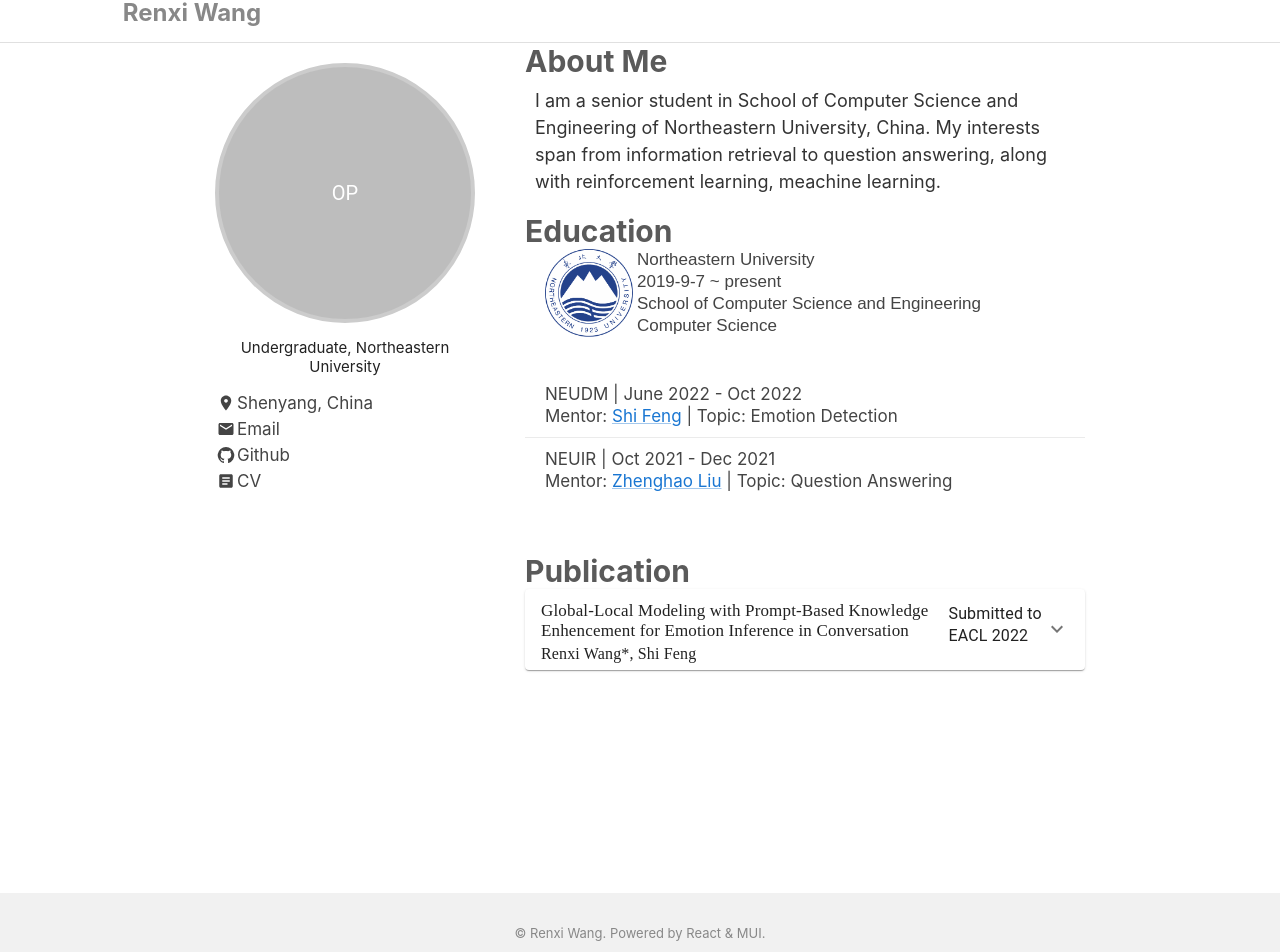
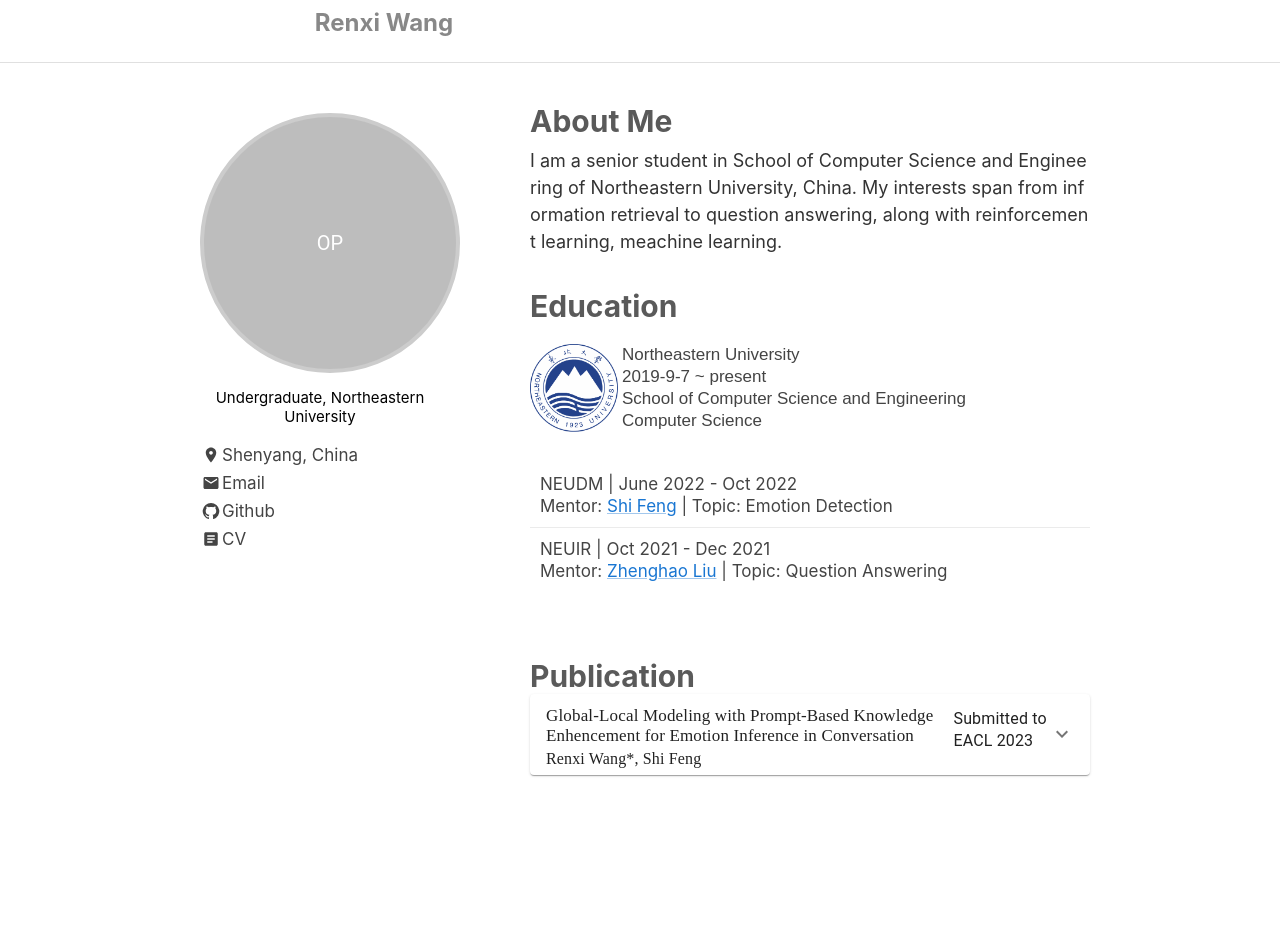
Before and after one commit to Reason-Wang/homepage, a React (Create React App) app: page / in a window 1280 px wide. Shown: the part 18-970 px from the top of the page. Built offline with nearby package versions, Linux system fonts and the light colour scheme.

Commit message:
more compatiable

```diff
--- a/public/index.html
+++ b/public/index.html
@@ -24,7 +24,7 @@
       work correctly both with client-side routing and a non-root public URL.
       Learn how to configure a non-root public URL by running `npm run build`.
     -->
-    <title>React App</title>
+    <title>RenxiWang</title>
   </head>
   <body>
     <noscript>You need to enable JavaScript to run this app.</noscript>
--- a/src/App.js
+++ b/src/App.js
@@ -15,16 +15,16 @@
         align = false
     }
   return (
-      <Grid className="App" container direction="column" justifyContent="left">
+      <Grid className="App" container direction="column" justifyContent="space-between">
       {/*//  <div style={{display: "flex", flexDirection: "column",  justifyContent: "center"}}>*/}
       {/*    <Grid item direction="column" justifyContent="center" alignItems="center">*/}
-          <Grid item direction="column">
+          <Grid container direction="column">
               <Signature/>
               <Divider variant="light" />
           </Grid>
-          <Grid container direction="row"  justifyContent="center">
+          <Grid container direction="row"  justifyContent="center" sx={{marginTop: "40px"}}>
               <BasicInfoDisplay />
-                <Grid item={align} container={!align} direction="column" justifyContent="flex-start" alignItems="flex-start">
+                <Grid item={align} container={!align} direction="column" justifyContent="space-between" alignItems="flex-start">
                     <AboutMe />
                     <Education />
                     <Experience />
@@ -32,7 +32,7 @@
                     <Occupation />
                 </Grid>
           </Grid>
-          <Grid>
+          <Grid sx={{backgroundColor: "#f1f1f1", margin: 0, width: "100%", height: "100px", position: "relative", display: "flex", alignItems: "center", justifyContent: "center"}}>
               <BottomBanner />
           </Grid>
       </Grid>
--- a/src/components/BasicInformation.js
+++ b/src/components/BasicInformation.js
@@ -2,7 +2,7 @@
 import Avatar from '@mui/material/Avatar';
 import Grid from '@mui/material/Grid';
 import { deepOrange} from '@mui/material/colors';
-import SimpleMediaQuery, {basicInfo, paperStyle, infoStyle} from "./constants";
+import SimpleMediaQuery, {basicInfo, paperStyle, infoStyle, threshholds} from "./constants";
 import {Box, Divider, InputAdornment, Link, Typography} from "@mui/material";
 import Paper from '@mui/material/Paper'
 import {Breadcrumbs} from '@mui/material';
@@ -11,12 +11,15 @@
 
 export const Signature = () =>{
     const [width, height] = useWindowSize();
-    var width_ratio = "70%";
+    var width_ratio = "60%";
+    if(width > 1000){
+        width_ratio = width * 0.4
+    }
     if(width < 500){
         width_ratio = "50%"
     }
     return (
-        <Grid item direction="row" justifyContent="flex-start" sx={{backgroundColor: "#fff", margin: 0, width: "100%", height: "60px", display: "flex", justifyContent: "center", alignItems: "center"}}>
+        <Grid item direction="row" justifyContent="flex-start" sx={{backgroundColor: "#fff", margin:0, width: "100%", height: "80px", display: "flex", justifyContent: "center", alignItems: "center"}}>
             {/*<div }>*/}
                 <Grid item>
                     <p style={{margin: 0, color: "#888", fontSize: "24px", fontWeight: "bold"}}>Renxi Wang</p>
@@ -44,9 +47,9 @@
     local_infoStyle.avatar.width = local_infoStyle.width * 1
     local_infoStyle.avatar.height = local_infoStyle.width * 1
     return (
-        <Grid item>
-            <div style={local_infoStyle}>
-            <Paper elevation={0} square={true}>
+        <Grid item direction="column" sx={local_infoStyle}>
+            {/*<div style={local_infoStyle}>*/}
+            {/*<Paper elevation={0} square={true}>*/}
             <Avatar sx={local_infoStyle.avatar} >
                 OP
             </Avatar>
@@ -60,8 +63,8 @@
                     </div>
                 )
             })}
-            </Paper>
-        </div>
+            {/*</Paper>*/}
+        {/*</div>*/}
         </Grid>
     )
 }
@@ -70,14 +73,14 @@
 export const AboutMe = () => {
     const [width, height] = useWindowSize();
     var local_paperStyle = structuredClone(paperStyle)
-    if (width > 600){
-        local_paperStyle.width = 560
+    if (width > threshholds.th_w1){
+        local_paperStyle.width = threshholds.w1
     }
-    else if (width > 400) {
-        local_paperStyle.width = width * 0.8;
+    else if (width > threshholds.th_w2) {
+        local_paperStyle.width = width * threshholds.w2;
     }
     else{
-        local_paperStyle.width = 280;
+        local_paperStyle.width = threshholds.w3;
     }
     if (width < 500 && width > 400)
     {
--- a/src/components/Components.js
+++ b/src/components/Components.js
@@ -5,12 +5,15 @@
 import {useLayoutEffect, useState} from "react";
 
 export const BottomBanner=() =>{
+    // const [width, height] = useWindowSize();
+    // var custom_height = height * 0.98
+    // var custom_height = document.documentElement.offsetHeight * 0.08
     return (
-        <div style={{backgroundColor: "#f1f1f1", margin: 0, bottom: 0, position: "relative", width: "100%", height: "80px", display: "flex", alignItems: "center", justifyContent: "center"}}>
-            <Grid item>
-                <p style={{margin: 0, color: "#888", fontSize: "13px"}}>© Renxi Wang. Powered by React & MUI.</p>
-            </Grid>
-        </div>
+        // <div style={}>
+        //     <Grid item sx={{backgroundColor: "#f1f1f1", margin: 0, width: "100%", height: "100px", display: "flex", alignItems: "center", justifyContent: "center"}}>
+                <p style={{margin: 0, color: "#888", fontSize: "14px"}}>© Renxi Wang. Powered by React & MUI.</p>
+            // </Grid>
+        // </div>
     )
 }
 
@@ -32,7 +35,7 @@
             {/*    */}
             {/*>*/}
             {/*    <Paper elevation={0} square={true} sx={{height: "180px", width: 20}}>*/}
-            {/*    </Paper>*/}
+                {/*</Paper>*/}
             {/*</div>*/}
         </Grid>
     )
--- a/src/components/Publication.js
+++ b/src/components/Publication.js
@@ -18,6 +18,13 @@
     else{
         local_paperStyle.width = threshholds.w3;
     }
+    if (width < 500 && width >= 350)
+    {
+        local_paperStyle.height += (500 - width)*3;
+    }
+    else if(width < 350){
+        local_paperStyle.height += 450
+    }
     return (
         <Grid item sx={local_paperStyle}>
             {/*<div style={}>*/}
@@ -34,7 +41,7 @@
                                 <div >
                                     <div style={{display: "flex", flexDirection: "row"}}>
                                         <Typography sx={publicationStyle.title}>Global-Local Modeling with Prompt-Based Knowledge Enhencement for Emotion Inference in Conversation</Typography>
-                                        <Typography sx={publicationStyle.year}>Submitted to EACL 2022</Typography>
+                                        <Typography sx={publicationStyle.year}>Submitted to EACL 2023</Typography>
                                     </div>
                                     <Typography sx={publicationStyle.author}>Renxi Wang*, Shi Feng</Typography>
                                 </div>
--- a/src/components/constants.js
+++ b/src/components/constants.js
@@ -5,10 +5,11 @@
 import {useMediaQuery} from "@mui/material";
 
 export const infoStyle = {
-    margin: "20px",
-    marginRight: "60px",
+    margin: "10px",
+    marginRight: "80px",
     width: 200,
     display: "flex",
+    alignItems: "flex-start",
 
     signature:{
       fontSize: "26px",
@@ -50,10 +51,11 @@
         // fontFamily: 'Arial',
         fontSize: '18px',
         display: 'flex',
-        marginLeft: '10px',
+        marginLeft: '0px',
         marginTop: '-10px',
         alignItems: "center",
         lineHeight: "150%",
+        wordBreak: "break-all",
     }
 };
 
@@ -66,7 +68,7 @@
     width: 500,
     height: 160,
     marginLeft: "10px",
-    marginBottom: "10px",
+    marginBottom: "25px",
     // alignItems: "center",
     textAlign: "left",
     // justifyContent: "center",
@@ -91,7 +93,8 @@
     display: "flex",
     flexDirection: "row",
     justifyContent: "left",
-    marginLeft: "20px",
+    marginLeft: "0px",
+    marginTop: "20px",
     item: {
         display: "flex",
         flexDirection: "column",
@@ -135,7 +138,7 @@
         icon: <ArticleIcon sx={infoStyle.info.icon}/>,
         label: 'CV',
         // link: "C:\\Users\\WRX\\Projects\\react_project\\homepage\\src\\images\\NEU.png",
-        link: "../../images/NEU.png"
+        link: "/root/files/CV.pdf"
     }
 ]
 
@@ -145,7 +148,7 @@
     margin: "10px",
     text:{
         margin: "1px",
-        marginLeft: "10px",
+        marginLeft: "0px",
         fontSize: "17px",
         color: "#444",
         // fontFamily: "Arial"
```
Also changed, not shown: 1 other file (tests, documents, lock files or other folders).
